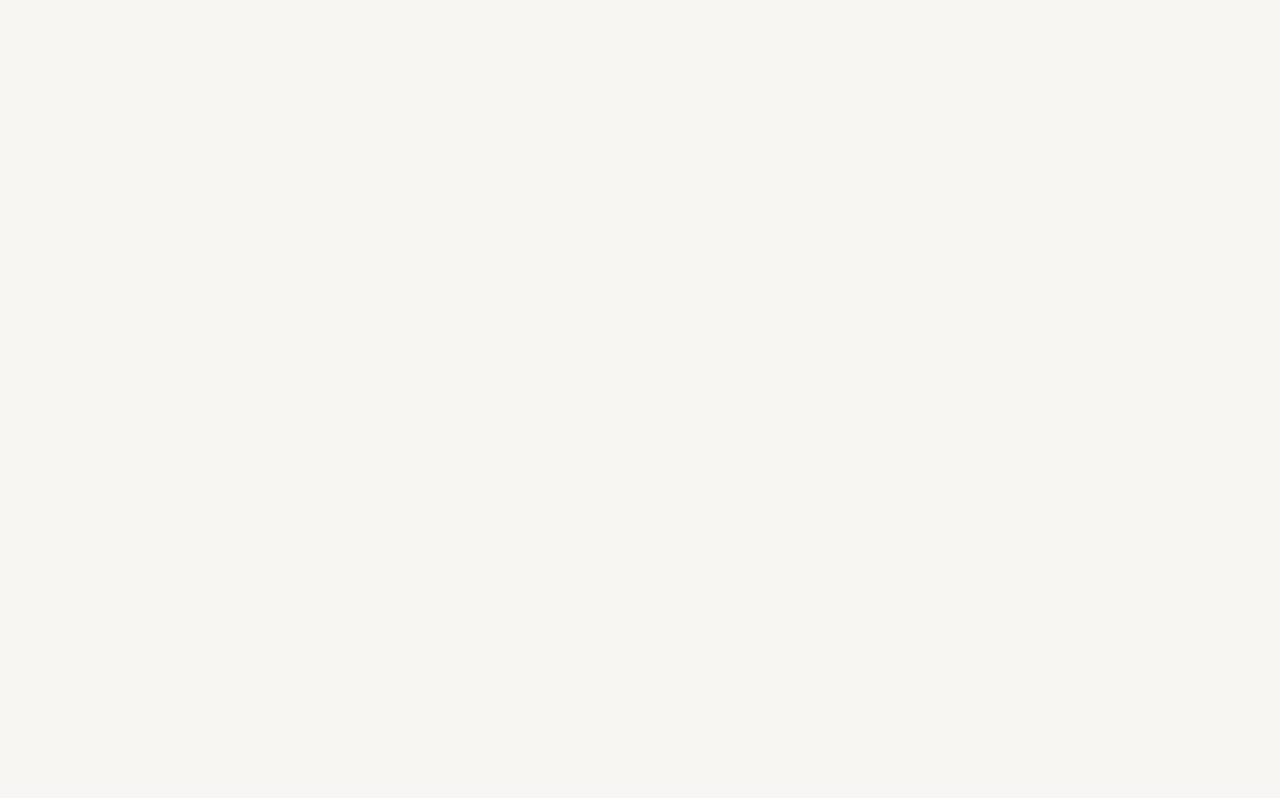
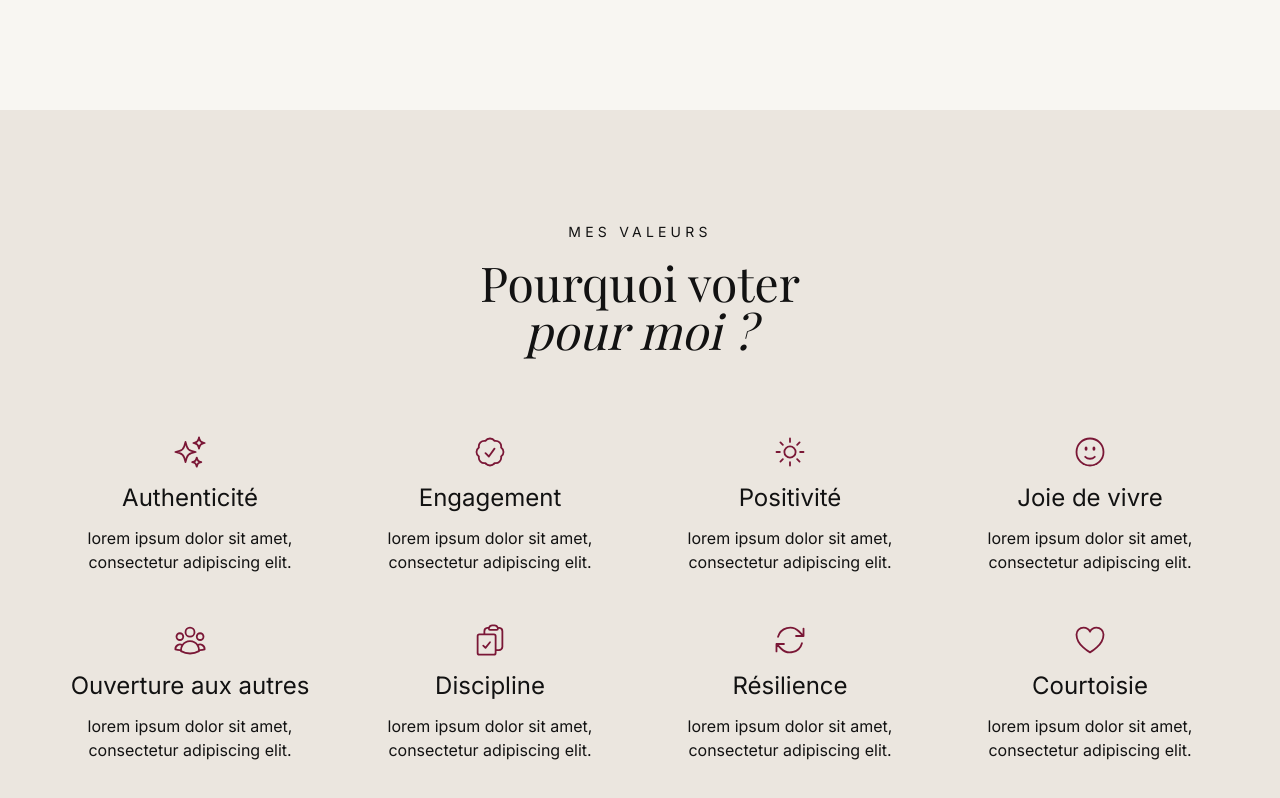
Before and after one commit to Yawleen/janisse-constable-website, a Next.js app: page / in a window 1280 px wide. Shown: the part 1822-2620 px from the top of the page. Before the commit the page ends 1916 px from the top, so only its background shows below. Built offline with nearby package versions, Linux system fonts and the light colour scheme.

Commit message:
feat: add values section

```diff
--- a/app/globals.css
+++ b/app/globals.css
@@ -57,7 +57,7 @@
   }
 
   h2 {
-    @apply text-4xl md:text-5xl mb-8;
+    @apply text-4xl md:text-5xl mb-10 md:mb-12;
   }
 
   p {
@@ -98,6 +98,12 @@
   .image-overlay-dark {
     @apply absolute size-full inset-0 bg-linear-to-t from-black/50 to-transparent z-0;
   }
+
+  /* Subtitle */
+
+  .subtitle {
+    @apply text-xs md:text-sm tracking-[0.3em] uppercase mb-4;
+  }
 }
 
 
--- a/app/page.tsx
+++ b/app/page.tsx
@@ -1,11 +1,13 @@
 import Hero from '@/components/sections/Hero';
 import About from '@/components/sections/About';
+import Values from '@/components/sections/Values';
 
 export default function Home() {
   return (
-    <main className='bg-background'>
+    <main className="bg-background">
       <Hero />
       <About />
+      <Values />
     </main>
   );
 }
--- /dev/null
+++ b/components/sections/Values.tsx
@@ -0,0 +1,84 @@
+import { ElementType } from 'react';
+import {
+  SparklesIcon,
+  CheckBadgeIcon,
+  SunIcon,
+  FaceSmileIcon,
+  UserGroupIcon,
+  ClipboardDocumentCheckIcon,
+  ArrowPathIcon,
+  HeartIcon,
+} from '@heroicons/react/24/outline';
+import Value from '../ui/Value';
+
+const values: { icon: ElementType; title: string; description: string }[] = [
+  {
+    icon: SparklesIcon,
+    title: 'Authenticité',
+    description: 'lorem ipsum dolor sit amet, consectetur adipiscing elit.',
+  },
+  {
+    icon: CheckBadgeIcon,
+    title: 'Engagement',
+    description: 'lorem ipsum dolor sit amet, consectetur adipiscing elit.',
+  },
+  {
+    icon: SunIcon,
+    title: 'Positivité',
+    description: 'lorem ipsum dolor sit amet, consectetur adipiscing elit.',
+  },
+  {
+    icon: FaceSmileIcon,
+    title: 'Joie de vivre',
+    description: 'lorem ipsum dolor sit amet, consectetur adipiscing elit.',
+  },
+  {
+    icon: UserGroupIcon,
+    title: 'Ouverture aux autres',
+    description: 'lorem ipsum dolor sit amet, consectetur adipiscing elit.',
+  },
+  {
+    icon: ClipboardDocumentCheckIcon,
+    title: 'Discipline',
+    description: 'lorem ipsum dolor sit amet, consectetur adipiscing elit.',
+  },
+  {
+    icon: ArrowPathIcon,
+    title: 'Résilience',
+    description: 'lorem ipsum dolor sit amet, consectetur adipiscing elit.',
+  },
+  {
+    icon: HeartIcon,
+    title: 'Courtoisie',
+    description: 'lorem ipsum dolor sit amet, consectetur adipiscing elit.',
+  },
+];
+
+const Values = () => {
+  return (
+    <section className="bg-[#ebe6df] text-center">
+      <p className="subtitle">Mes valeurs</p>
+      <h2>
+        Pourquoi voter <span className="block italic">pour moi ?</span>
+      </h2>
+      <div className="grid max-w-6xl mx-auto gap-8 md:grid-cols-2 lg:grid-cols-4 lg:gap-12 mt-12 md:mt-20">
+        {values.map((value, index) => {
+          const Icon = value.icon;
+
+          return (
+            <Value
+              key={value.title}
+              icon={
+                <Icon className="size-7 md:size-9 text-primary stroke-[1.2px]" />
+              }
+              text={value.title}
+              description={value.description}
+            />
+          );
+        })}
+      </div>
+    </section>
+  );
+};
+
+export default Values;
--- /dev/null
+++ b/components/ui/Value.tsx
@@ -0,0 +1,19 @@
+import { ReactNode } from 'react';
+
+type valuesProps = {
+  icon: ReactNode;
+  text: string;
+  description: string;
+};
+
+const Value = ({ icon, text, description }: valuesProps) => {
+  return (
+    <div className="flex flex-col items-center text-center gap-y-3">
+      {icon}
+      <p className="text-xl md:text-2xl">{text}</p>
+      <p className="text-sm md:text-base max-w-xs">{description}</p>
+    </div>
+  );
+};
+
+export default Value;
```
